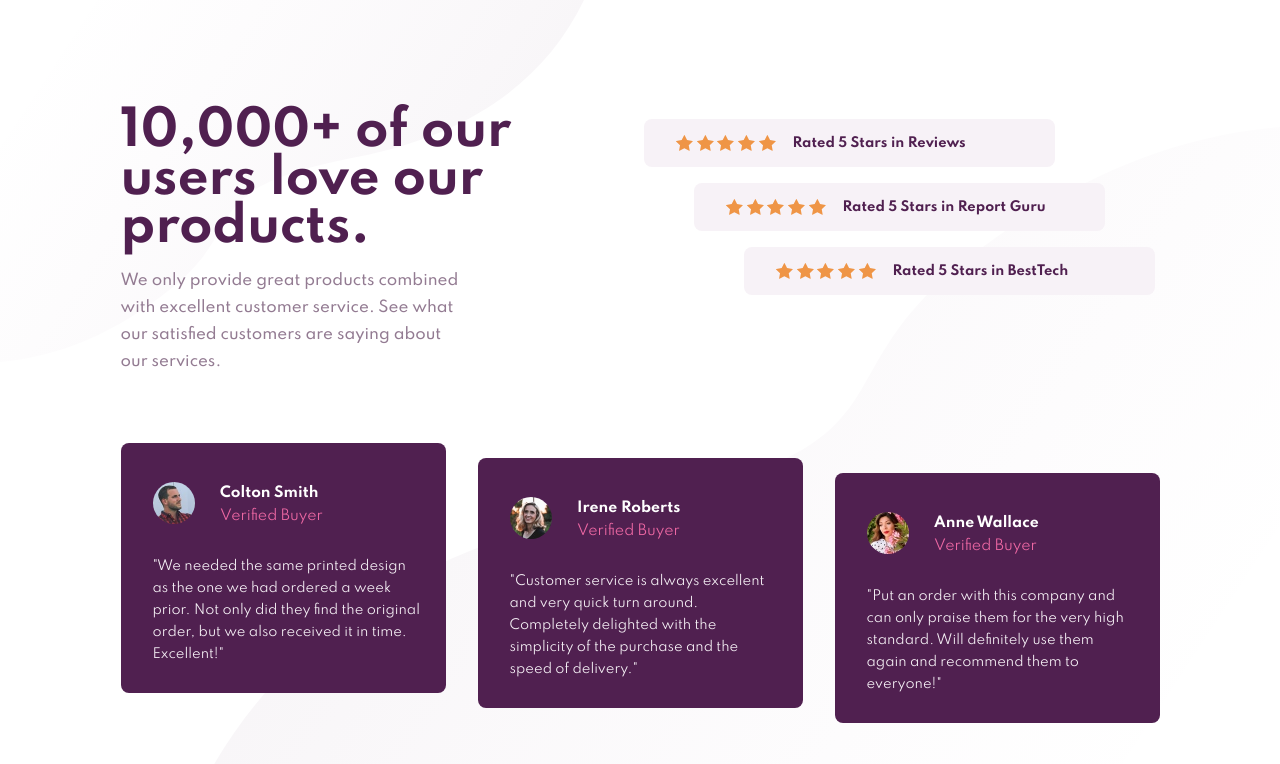
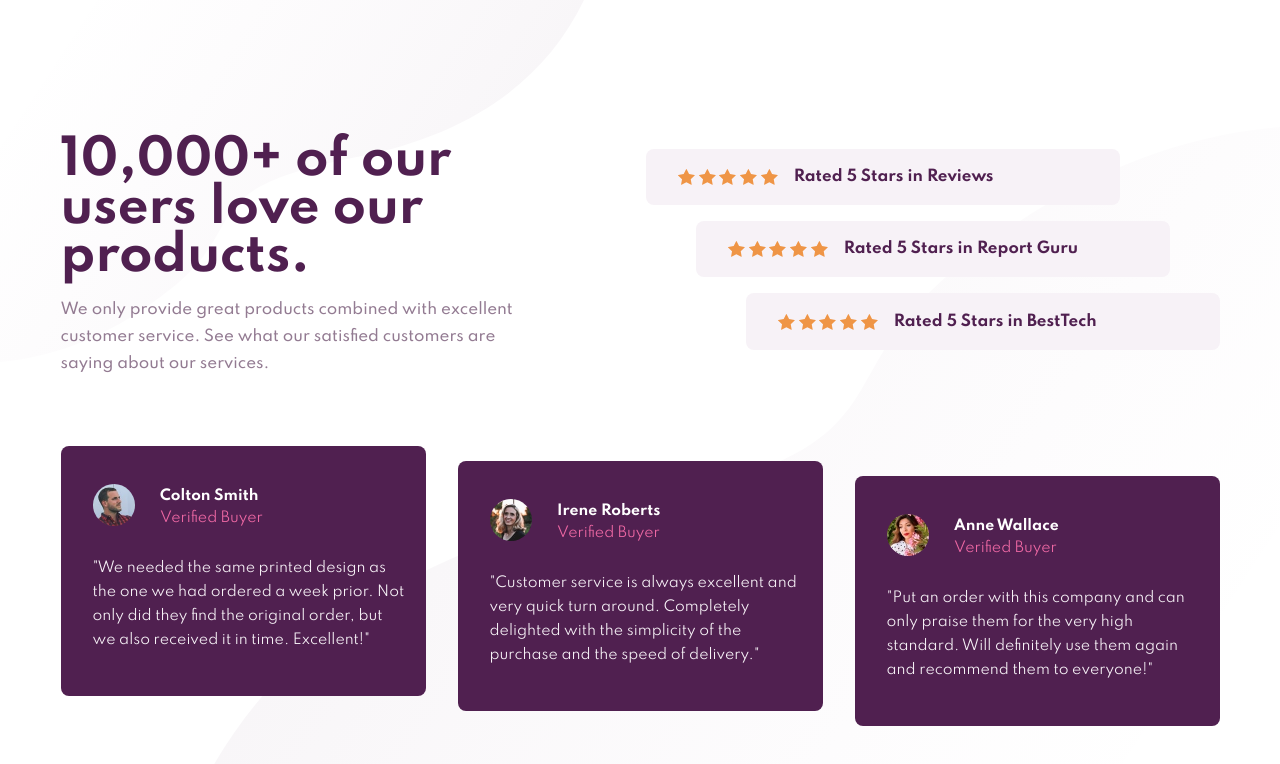
Before and after one commit to dpkpx/FrontendMentor, a plain HTML site: page social-proof-section-master/index.html in a window 1280 px wide. Drawn offline with Linux system fonts and the light colour scheme.

Commit message:
completed

```diff
--- a/social-proof-section-master/style.scss
+++ b/social-proof-section-master/style.scss
@@ -21,7 +21,6 @@
 body {
     display: grid;
     place-items: center;
-    height: 100vh;
     padding: 0;
     margin: 0;
     background-image: url(./images/bg-pattern-top-mobile.svg), url(./images/bg-pattern-bottom-mobile.svg);
@@ -31,6 +30,7 @@ body {
 
     @media screen and (min-width:376px) {
         background-image: url(./images/bg-pattern-top-desktop.svg), url(./images/bg-pattern-bottom-desktop.svg);
+        height: 100vh;
     }
 }
 
@@ -39,13 +39,13 @@ main {
     display: grid;
     place-items: center;
     font-size: 15px;
-
     max-width: 1200px;
-
+    margin: 4rem 0;
 
     @media screen and (min-width:376px) {
         grid-template-columns: repeat(10, 1fr);
         row-gap: 3rem;
+        margin: 0;
     }
 
     .text {
@@ -78,11 +78,13 @@ main {
                 font-size: 3rem;
                 text-align: left;
                 margin-bottom: 0;
+                margin-top: 4rem;
             }
 
             p {
                 text-align: left;
                 font-size: 15px;
+                width: 37ch;
             }
         }
     }
@@ -92,7 +94,11 @@ main {
             grid-column: 6/11;
             justify-self: center;
             align-self: start;
-            margin-top: 1.7rem;
+            margin-top: 3.7rem;
+            display: flex;
+            flex-direction: column;
+           width: 100%;
+           align-items: flex-end;
 
         }
 
@@ -115,14 +121,17 @@ main {
             @media screen and (min-width:376px) {
                 flex-direction: row;
                 width: 40ch;
+                font-size: 15px;
+            padding: 1.2rem 2rem;
+
 
                 &:first-child {
-                    transform: translate(-50px);
+                   margin-right: 100px;
+                }
+                &:nth-of-type(2){
+                    margin: 0 50px 0 0;
                 }
 
-                &:last-child {
-                    transform: translate(50px);
-                }
             }
 
             &::before {
@@ -205,4 +214,14 @@ main {
     &:last-child {
         transform: translateY(15px);
     }
+
+
+    @media screen and (min-width:376px) {
+     width: 365px;
+     p{
+         font-size: 14px;
+         width: 26.738343ch;
+     }
+
+    }
 }
```
Also changed, not shown: social-proof-section-master/style.css.
